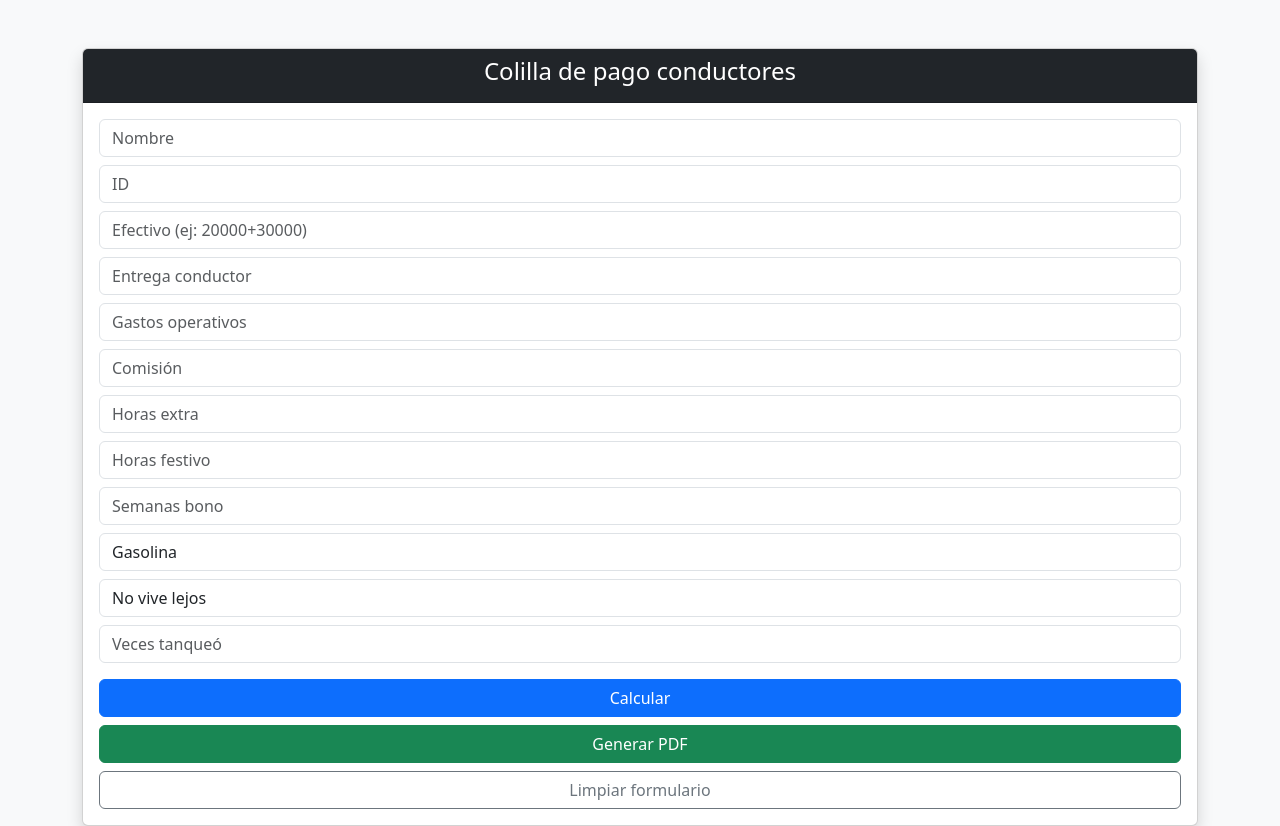
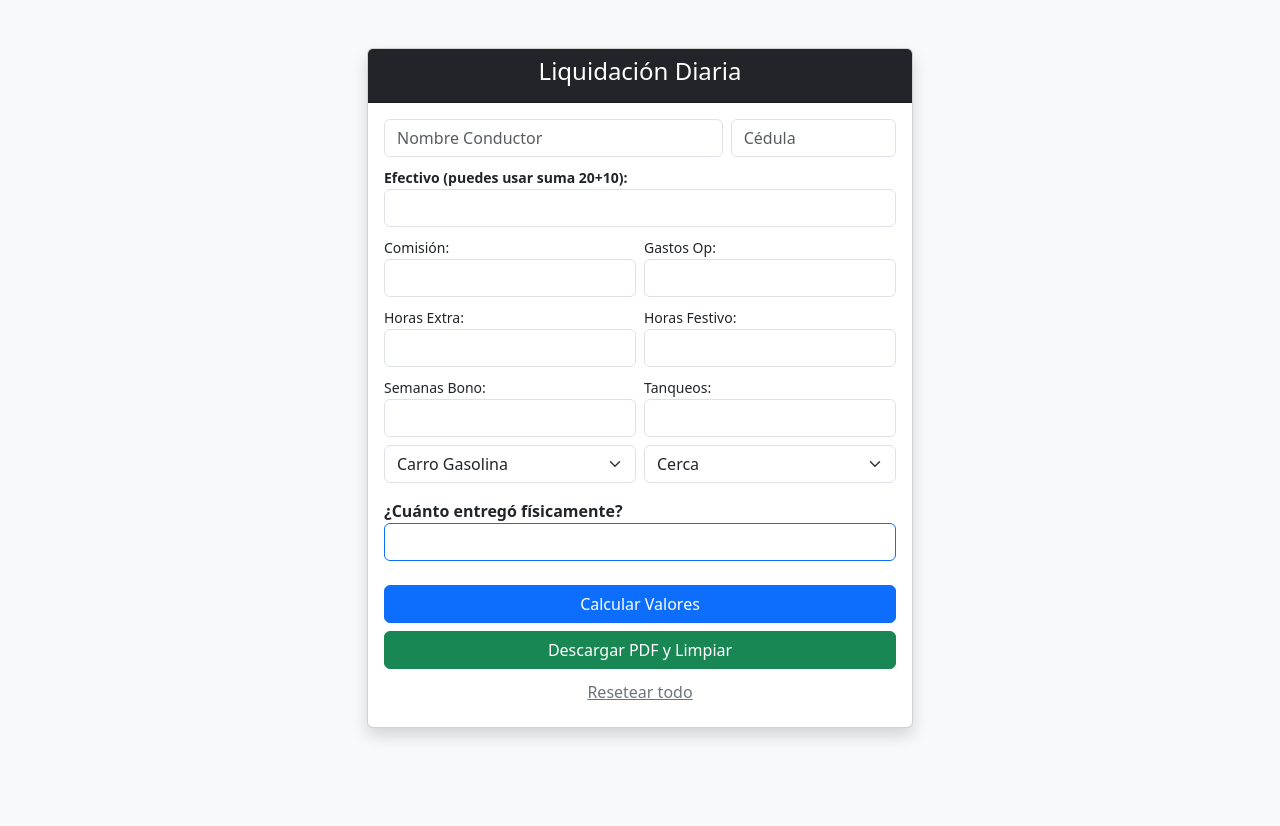
Before and after one commit to Andres4711/colillas-conductores, a Flask app: page / in a window 1280 px wide. After the commit the page ends 739 px from the top, so only its background shows below. Run offline with Flask 3, Linux system fonts and the light colour scheme.

Commit message:
Update index.html

```diff
--- a/colilla_pago/templates/index.html
+++ b/colilla_pago/templates/index.html
@@ -1,127 +1,128 @@
 <!DOCTYPE html>
-<html>
+<html lang="es">
 <head>
-<title>Colilla de pago</title>
-
+    <meta charset="UTF-8">
+    <title>Colilla Wheelgrin</title>
     <link href="https://cdn.jsdelivr.net/npm/bootstrap@5.3.2/dist/css/bootstrap.min.css" rel="stylesheet">
-
 </head>
-
 <body class="bg-light">
-
-<div class="container mt-5">
+    <div class="container py-5">
+        <div class="row justify-content-center">
+            <div class="col-md-6">
                 <div class="card shadow">
-
-<div class="card-header bg-dark text-white">
-<h4 class="text-center">Colilla de pago conductores</h4>
+                    <div class="card-header bg-dark text-white text-center">
+                        <h4>Liquidación Diaria</h4>
+                    </div>
+                    <div class="card-body">
+                        <form id="pagoForm" method="POST" autocomplete="off">
+                            <div class="row g-2">
+                                <div class="col-8">
+                                    <input type="text" name="nombre" placeholder="Nombre Conductor" class="form-control" value="{{ form.get('nombre','') }}" required>
+                                </div>
+                                <div class="col-4">
+                                    <input type="number" name="id" placeholder="Cédula" class="form-control" value="{{ form.get('id','') }}" required>
+                                </div>
+                                <div class="col-12">
+                                    <label class="small fw-bold">Efectivo (puedes usar suma 20+10):</label>
+                                    <input type="text" name="efectivo" class="form-control" value="{{ form.get('efectivo','') }}">
+                                </div>
+                                <div class="col-6">
+                                    <label class="small">Comisión:</label>
+                                    <input type="number" name="comision" class="form-control" value="{{ form.get('comision','') }}">
+                                </div>
+                                <div class="col-6">
+                                    <label class="small">Gastos Op:</label>
+                                    <input type="number" name="operativos" class="form-control" value="{{ form.get('operativos','') }}">
+                                </div>
+                                <div class="col-6">
+                                    <label class="small">Horas Extra:</label>
+                                    <input type="number" name="horas_extra" class="form-control" value="{{ form.get('horas_extra','') }}">
+                                </div>
+                                <div class="col-6">
+                                    <label class="small">Horas Festivo:</label>
+                                    <input type="number" name="horas_festivo" class="form-control" value="{{ form.get('horas_festivo','') }}">
+                                </div>
+                                <div class="col-6">
+                                    <label class="small">Semanas Bono:</label>
+                                    <input type="number" name="bono" class="form-control" value="{{ form.get('bono','') }}">
+                                </div>
+                                <div class="col-6">
+                                    <label class="small">Tanqueos:</label>
+                                    <input type="number" name="tanqueos" class="form-control" value="{{ form.get('tanqueos','') }}">
+                                </div>
+                                <div class="col-6">
+                                    <select name="tipo_carro" class="form-select">
+                                        <option value="gasolina" {% if form.get('tipo_carro') == 'gasolina' %}selected{% endif %}>Carro Gasolina</option>
+                                        <option value="electrico" {% if form.get('tipo_carro') == 'electrico' %}selected{% endif %}>Carro Eléctrico</option>
+                                    </select>
+                                </div>
+                                <div class="col-6">
+                                    <select name="vive_lejos" class="form-select">
+                                        <option value="no" {% if form.get('vive_lejos') == 'no' %}selected{% endif %}>Cerca</option>
+                                        <option value="si" {% if form.get('vive_lejos') == 'si' %}selected{% endif %}>Vive Lejos</option>
+                                    </select>
+                                </div>
+                                <div class="col-12 mt-3">
+                                    <label class="fw-bold">¿Cuánto entregó físicamente?</label>
+                                    <input type="number" name="entrega" class="form-control border-primary" value="{{ form.get('entrega','') }}">
+                                </div>
                             </div>
 
-<div class="card-body">
+                            <button type="submit" class="btn btn-primary w-100 mt-4">Calcular Valores</button>
 
-<form method="POST" autocomplete="off">
-
-<input type="text" name="nombre" placeholder="Nombre" class="form-control mb-2" value="{{ form.get('nombre','') }}">
-<input type="number" name="id" placeholder="ID" class="form-control mb-2" value="{{ form.get('id','') }}">
-
-<input type="text" name="efectivo" placeholder="Efectivo (ej: 20000+30000)" class="form-control mb-2" value="{{ form.get('efectivo','') }}">
-<input type="number" name="entrega" placeholder="Entrega conductor" class="form-control mb-2" value="{{ form.get('entrega','') }}">
-
-<input type="number" name="operativos" placeholder="Gastos operativos" class="form-control mb-2" value="{{ form.get('operativos','') }}">
-<input type="number" name="comision" placeholder="Comisión" class="form-control mb-2" value="{{ form.get('comision','') }}">
-
-<input type="number" name="horas_extra" placeholder="Horas extra" class="form-control mb-2" value="{{ form.get('horas_extra','') }}">
-<input type="number" name="horas_festivo" placeholder="Horas festivo" class="form-control mb-2" value="{{ form.get('horas_festivo','') }}">
-
-<input type="number" name="bono" placeholder="Semanas bono" class="form-control mb-2" value="{{ form.get('bono','') }}">
-
-<!-- SELECT TIPO CARRO -->
-<select name="tipo_carro" class="form-control mb-2">
-<option value="gasolina" {% if form.get('tipo_carro') == 'gasolina' %}selected{% endif %}>Gasolina</option>
-<option value="electrico" {% if form.get('tipo_carro') == 'electrico' %}selected{% endif %}>Eléctrico</option>
-</select>
-
-<!-- SELECT VIVE LEJOS -->
-<select name="vive_lejos" class="form-control mb-2">
-<option value="no" {% if form.get('vive_lejos') == 'no' %}selected{% endif %}>No vive lejos</option>
-<option value="si" {% if form.get('vive_lejos') == 'si' %}selected{% endif %}>Vive lejos</option>
-</select>
-
-<input type="number" name="tanqueos" placeholder="Veces tanqueó" class="form-control mb-3" value="{{ form.get('tanqueos','') }}">
-
-<button class="btn btn-primary w-100 mb-2">Calcular</button>
-
-<button type="button" onclick="generarPDF()" class="btn btn-success w-100">
-Generar PDF
+                            <button type="button" onclick="descargarPDF()" class="btn btn-success w-100 mt-2">
+                                Descargar PDF y Limpiar
                             </button>
-
-<a href="/" class="btn btn-outline-secondary w-100 mt-2">
-Limpiar formulario
-</a>
-
+                            <a href="/" class="btn btn-link w-100 text-secondary mt-1">Resetear todo</a>
                         </form>
 
                         {% if resultado %}
-<div class="alert alert-info mt-3">
-<p><strong>Debe entregar:</strong> ${{ "{:,.0f}".format(resultado.resultado) }}</p>
-<p><strong>Entregó:</strong> ${{ "{:,.0f}".format(resultado.entrega) }}</p>
+                        <div id="seccionResultado" class="mt-4 p-3 border rounded {% if resultado.resultado >= 0 %}bg-light{% else %}bg-warning-subtle{% endif %}">
+                            {% if resultado.resultado > 0 %}
+                                <h5 class="text-primary">Debe entregar: ${{ "{:,.0f}".format(resultado.resultado) }}</h5>
+                            {% else %}
+                                <h5 class="text-danger">Empresa le debe: ${{ "{:,.0f}".format(resultado.resultado | abs) }}</h5>
+                            {% endif %}
 
+                            <hr>
+                            <div class="small">
                                 {% if resultado.saldo_final > 0 %}
-<p style="color:green;">Sobrante: ${{ "{:,.0f}".format(resultado.saldo_final) }}</p>
+                                    <p class="text-success fw-bold">Sobrante: ${{ "{:,.0f}".format(resultado.saldo_final) }}</p>
                                 {% elif resultado.saldo_final < 0 %}
-<p style="color:red;">Debe: ${{ "{:,.0f}".format(resultado.saldo_final * -1) }}</p>
+                                    <p class="text-danger fw-bold">Faltante: ${{ "{:,.0f}".format(resultado.saldo_final | abs) }}</p>
                                 {% else %}
-<p style="color:blue;">Al día</p>
+                                    <p class="text-info fw-bold">Cuentas exactas</p>
                                 {% endif %}
                             </div>
+                        </div>
                         {% endif %}
-
+                    </div>
+                </div>
             </div>
         </div>
     </div>
 
-<!-- LIMPIAR AL RECARGAR -->
     <script>
-window.addEventListener("pageshow", function(event) {
-    try {
-        const nav = performance.getEntriesByType("navigation");
-        const isReload = nav.length > 0 && nav[0].type === "reload";
-
-        if (event.persisted || isReload) {
-            const form = document.querySelector("form");
-            if (form) form.reset();
-        }
-    } catch (e) {
-        const form = document.querySelector("form");
-        if (form) form.reset();
-    }
-});
-</script>
-
-<!-- GENERAR PDF -->
-<script>
-function generarPDF() {
-    const form = document.querySelector("form");
+    function descargarPDF() {
+        const form = document.getElementById("pagoForm");
         const formData = new FormData(form);
         formData.append("generar_pdf", "1");
 
-    fetch("/", {
-        method: "POST",
-        body: formData
-    })
-    .then(response => response.blob())
+        fetch("/", { method: "POST", body: formData })
+        .then(res => res.blob())
         .then(blob => {
             const url = window.URL.createObjectURL(blob);
             const a = document.createElement("a");
             a.href = url;
-        a.download = "Colilla_" + (formData.get("nombre") || "sin_nombre") + ".pdf";
-        document.body.appendChild(a);
+            a.download = `Colilla_${formData.get("nombre") || 'SinNombre'}.pdf`;
             a.click();
-        a.remove();
 
+            // Limpiar formulario y ocultar resultado visual
             form.reset();
+            const resArea = document.getElementById("seccionResultado");
+            if(resArea) resArea.style.display = 'none';
         });
     }
     </script>
-
 </body>
 </html>
```
Lines whose indentation alone changed are shown as unchanged.
